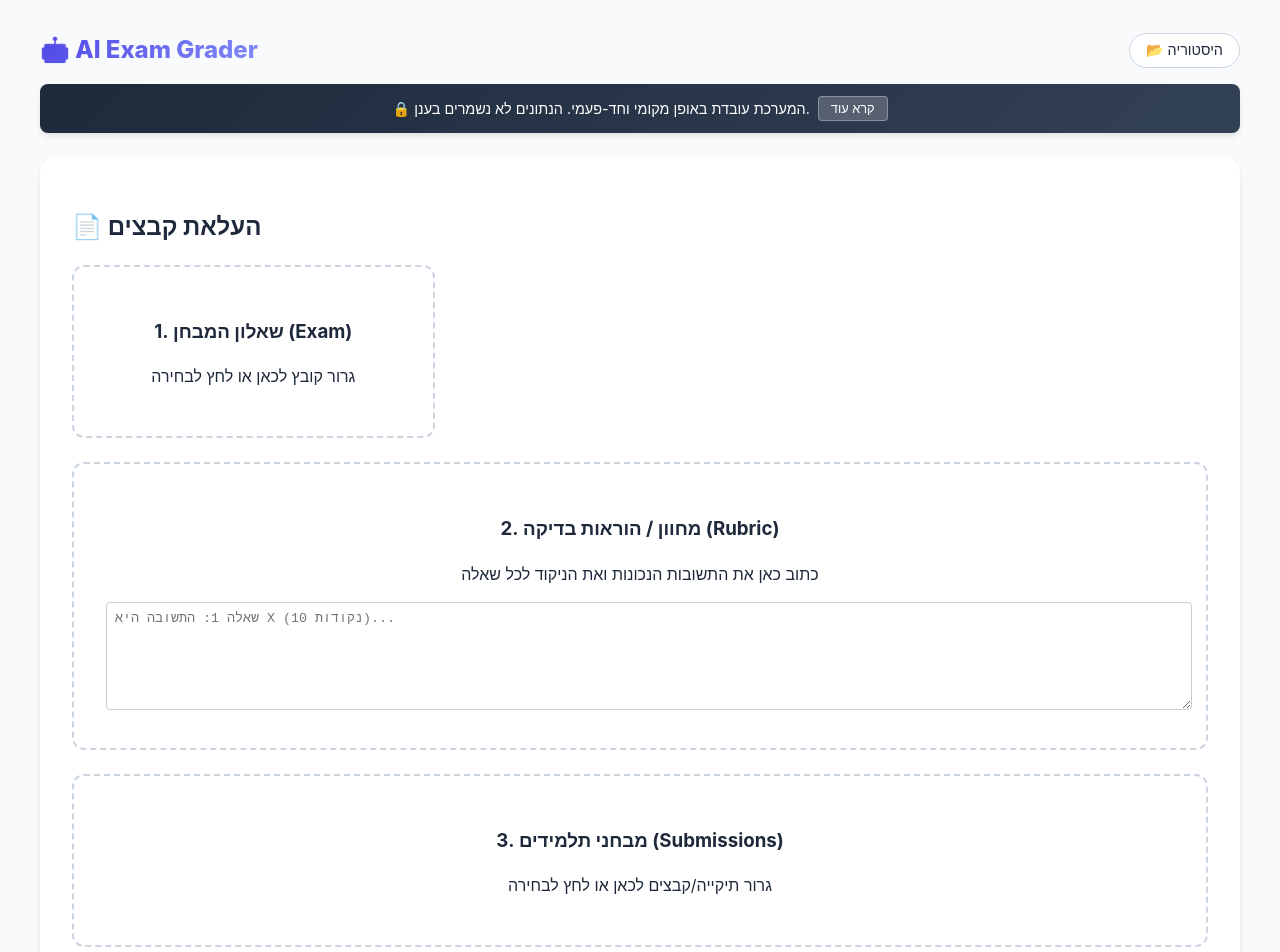
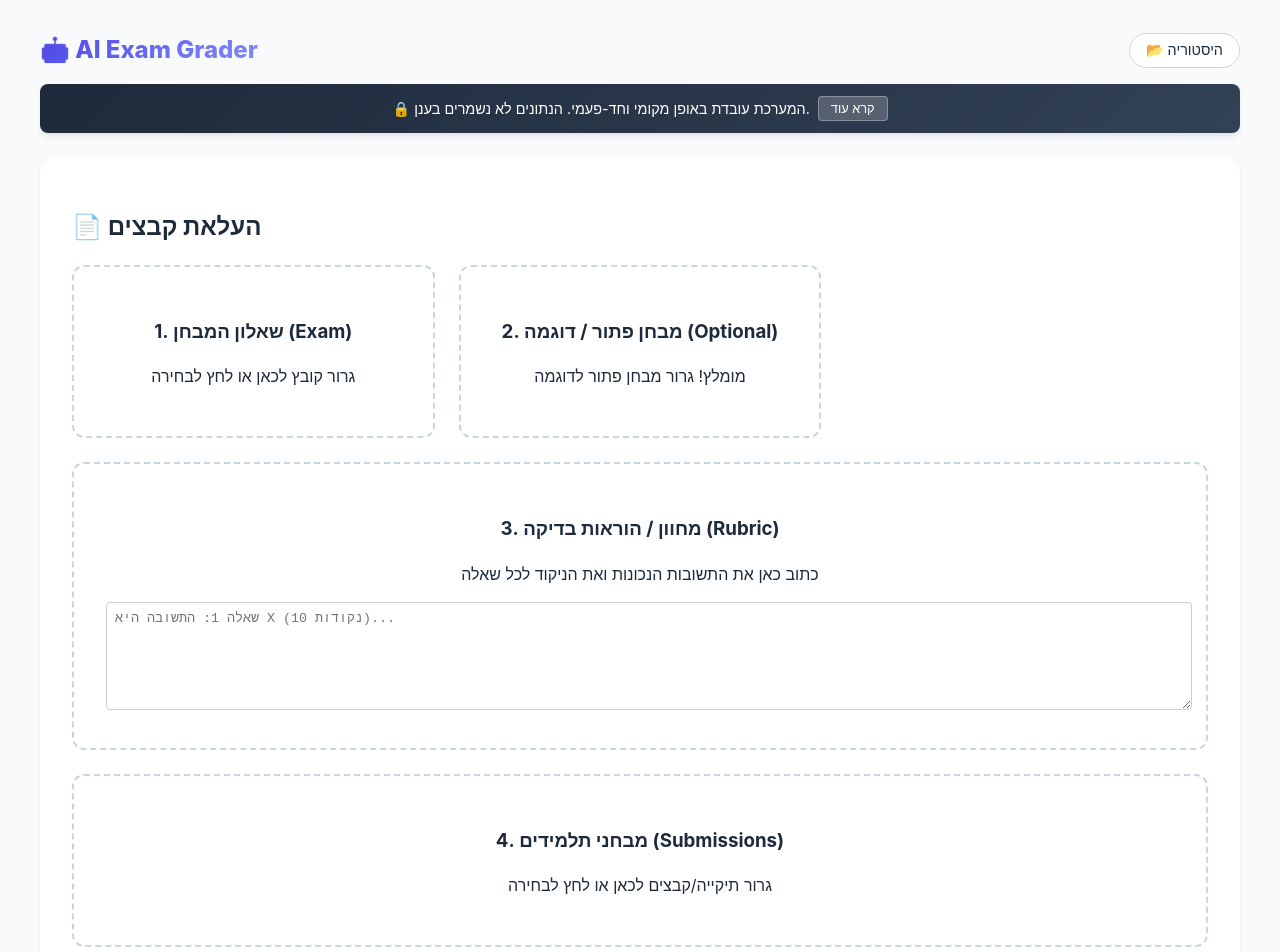
Before and after one commit to avi682/ai-exam-grader, a React (Vite) app in the folder client/: page / in a window 1280 px wide. Shown: the top 952 px of the page. Built offline with nearby package versions, Linux system fonts and the light colour scheme.

Commit message:
Implement_Solved_Exam_Feature

```diff
--- a/client/src/App.jsx
+++ b/client/src/App.jsx
@@ -20,6 +20,9 @@ function App() {
 
     const formData = new FormData();
     formData.append('exam', files.exam);
+    if (files.solvedExam) {
+      formData.append('solvedExam', files.solvedExam);
+    }
     formData.append('rubricText', files.rubricText);
     files.submissions.forEach(file => {
       formData.append('submissions', file);
--- a/client/src/components/UploadSection.jsx
+++ b/client/src/components/UploadSection.jsx
@@ -1,14 +1,14 @@
-
 import React, { useCallback, useState } from 'react';
 
 export function UploadSection({ onFilesSelected, isGrading }) {
     const [files, setFiles] = useState({
         exam: null,
+        solvedExam: null,
         submissions: []
     });
     const [rubricText, setRubricText] = useState('');
-    const [dragActive, setDragActive] = useState({ exam: false, submissions: false });
-    const [showModal, setShowModal] = useState(null); // 'exam' or 'submissions' or null
+    const [dragActive, setDragActive] = useState({ exam: false, solvedExam: false, submissions: false });
+    const [showModal, setShowModal] = useState(null); // 'exam', 'solvedExam', 'submissions' or null
 
     const handleFileChange = (type, e) => {
         const selectedFiles = e.target.files;
@@ -56,10 +56,15 @@ export function UploadSection({ onFilesSelected, isGrading }) {
         if (!filesList) return null;
         const list = Array.isArray(filesList) ? filesList : [filesList];
 
+        let title = '';
+        if (type === 'exam') title = 'שאלון המבחן';
+        else if (type === 'solvedExam') title = 'מבחן פתור';
+        else title = 'מבחני תלמידים';
+
         return (
             <div className="modal-overlay" onClick={onClose}>
                 <div className="modal-content" onClick={e => e.stopPropagation()}>
-                    <h3>{type === 'exam' ? 'שאלון המבחן' : 'מבחני תלמידים'} ({list.length})</h3>
+                    <h3>{title} ({list.length})</h3>
                     <div style={{ maxHeight: '300px', overflowY: 'auto' }}>
                         {list.map((file, idx) => (
                             <div key={idx} className="file-list-item">
@@ -81,6 +86,7 @@ export function UploadSection({ onFilesSelected, isGrading }) {
         <div className="card">
             <h2>📄 העלאת קבצים</h2>
             <div className="upload-grid">
+                {/* 1. Blank Exam */}
                 <div
                     className={`upload-zone ${dragActive.exam ? 'drag-active' : ''} ${files.exam ? 'file-selected' : ''}`}
                     onDragEnter={(e) => handleDrag('exam', e)}
@@ -92,20 +98,41 @@ export function UploadSection({ onFilesSelected, isGrading }) {
                     <p className="text-dim">
                         {files.exam ? `נבחר: ${files.exam.name}` : 'גרור קובץ לכאן או לחץ לבחירה'}
                     </p>
-                    {files.exam && (
-                        <div className="file-counter">1</div>
-                    )}
+                    {files.exam && <div className="file-counter">1</div>}
                     {files.exam && (
                         <button className="view-files-btn" onClick={(e) => {
-                            e.preventDefault(); // Prevent file picker opening
+                            e.preventDefault();
                             setShowModal('exam');
                         }}>👁️ הצג קובץ</button>
                     )}
                     <input type="file" onChange={(e) => handleFileChange('exam', e)} accept=".pdf,.txt,.md,.docx" />
                 </div>
 
+                {/* 2. Solved Exam (Optional but Recommended) */}
+                <div
+                    className={`upload-zone ${dragActive.solvedExam ? 'drag-active' : ''} ${files.solvedExam ? 'file-selected' : ''}`}
+                    onDragEnter={(e) => handleDrag('solvedExam', e)}
+                    onDragLeave={(e) => handleDrag('solvedExam', e)}
+                    onDragOver={(e) => handleDrag('solvedExam', e)}
+                    onDrop={(e) => handleDrop('solvedExam', e)}
+                >
+                    <h3>2. מבחן פתור / דוגמה (Optional)</h3>
+                    <p className="text-dim">
+                        {files.solvedExam ? `נבחר: ${files.solvedExam.name}` : 'מומלץ! גרור מבחן פתור לדוגמה'}
+                    </p>
+                    {files.solvedExam && <div className="file-counter">1</div>}
+                    {files.solvedExam && (
+                        <button className="view-files-btn" onClick={(e) => {
+                            e.preventDefault();
+                            setShowModal('solvedExam');
+                        }}>👁️ הצג קובץ</button>
+                    )}
+                    <input type="file" onChange={(e) => handleFileChange('solvedExam', e)} accept=".pdf,.txt,.md,.docx,.jpg,.jpeg,.png" />
+                </div>
+
+                {/* 3. Rubric */}
                 <div className="upload-zone" style={{ gridColumn: '1 / -1' }}>
-                    <h3>2. מחוון / הוראות בדיקה (Rubric)</h3>
+                    <h3>3. מחוון / הוראות בדיקה (Rubric)</h3>
                     <p className="text-dim">כתוב כאן את התשובות הנכונות ואת הניקוד לכל שאלה</p>
                     <textarea
                         value={rubricText}
@@ -116,6 +143,7 @@ export function UploadSection({ onFilesSelected, isGrading }) {
                     />
                 </div>
 
+                {/* 4. Submissions */}
                 <div
                     className={`upload-zone ${dragActive.submissions ? 'drag-active' : ''} ${files.submissions.length > 0 ? 'file-selected' : ''}`}
                     onDragEnter={(e) => handleDrag('submissions', e)}
@@ -124,13 +152,11 @@ export function UploadSection({ onFilesSelected, isGrading }) {
                     onDrop={(e) => handleDrop('submissions', e)}
                     style={{ gridColumn: '1 / -1' }}
                 >
-                    <h3>3. מבחני תלמידים (Submissions)</h3>
+                    <h3>4. מבחני תלמידים (Submissions)</h3>
                     <p className="text-dim">
                         {files.submissions.length > 0 ? `נבחרו ${files.submissions.length} קבצים` : 'גרור תיקייה/קבצים לכאן או לחץ לבחירה'}
                     </p>
-                    {files.submissions.length > 0 && (
-                        <div className="file-counter">{files.submissions.length}</div>
-                    )}
+                    {files.submissions.length > 0 && <div className="file-counter">{files.submissions.length}</div>}
                     {files.submissions.length > 0 && (
                         <button className="view-files-btn" onClick={(e) => {
                             e.preventDefault();
@@ -141,7 +167,7 @@ export function UploadSection({ onFilesSelected, isGrading }) {
                         type="file"
                         multiple
                         onChange={(e) => handleFileChange('submissions', e)}
-                        accept=".pdf,.txt,.md,.docx"
+                        accept=".pdf,.txt,.md,.docx,.jpg,.jpeg,.png"
                     />
                 </div>
             </div>
@@ -159,7 +185,11 @@ export function UploadSection({ onFilesSelected, isGrading }) {
             {showModal && (
                 <FileListModal
                     type={showModal}
-                    filesList={showModal === 'exam' ? files.exam : files.submissions}
+                    filesList={
+                        showModal === 'exam' ? files.exam :
+                            showModal === 'solvedExam' ? files.solvedExam :
+                                files.submissions
+                    }
                     onClose={() => setShowModal(null)}
                 />
             )}
```
Also changed, not shown: 1 other file (tests, documents, lock files or other folders).
